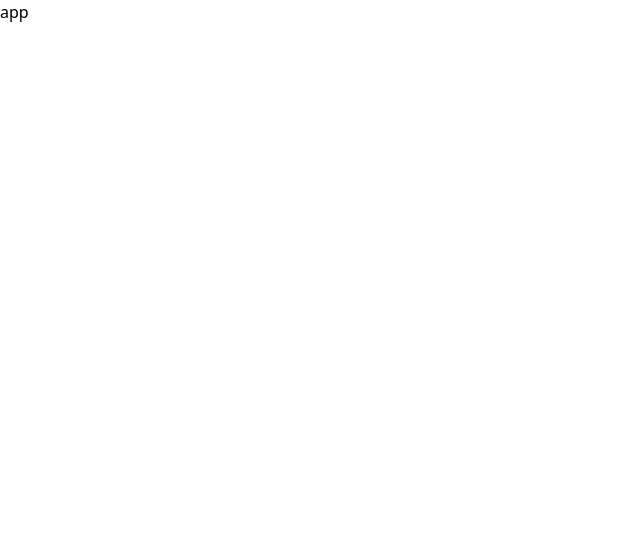
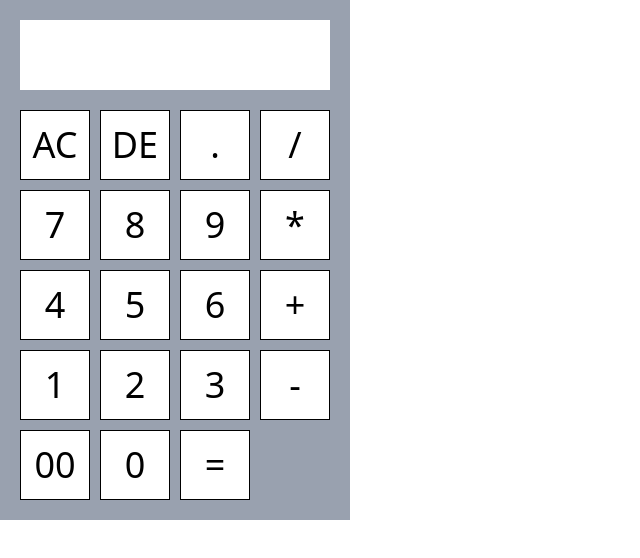
Before and after one commit to saritadipa34/react-calculator, a React (Vite) app: page / in a window 1280 px wide. Shown: the top 558 px of the page, without its empty margins (0-640 px from the left). Built offline with nearby package versions, Linux system fonts and the light colour scheme.

Commit message:
Partially done with UI

```diff
--- a/src/App.jsx
+++ b/src/App.jsx
@@ -1,8 +1,28 @@
+
+import NumberBox from "./components/NumberBox";
+import ResultBox from "./components/ResultBox";
 
 const App=()=>{
+
+const handleResult=()=>{
+
+}
+
+const handleBox=(value)=>{
+  console.log(value,"clicked")
+}
+
+  const signs=["AC","DE",".","/","7","8","9","*","4","5","6","+","1","2","3","-","00","0","="];
   return(
-    <div>
-      app
+    <div className="h-[520px] w-[350px] py-[20px] px-[20px] bg-gray-400">
+      <ResultBox onChange={handleResult}/>
+      <div  className="flex flex-wrap gap-[10px]">
+      {
+        signs.map((sign,index)=>{
+         return  <NumberBox  value={sign} key={index} onClick={()=>handleBox(sign)}/>
+        })
+      }
+      </div>
     </div>
   )
 }
--- a/src/components/NumberBox.jsx
+++ b/src/components/NumberBox.jsx
@@ -0,0 +1,9 @@
+
+const NumberBox=({value,onClick})=>{
+    return(
+        <button onClick={()=>onClick(value)} type="text" className="border cursor-pointer text-4xl h-[70px] w-[70px] bg-white text-center">
+        {value}
+        </button>
+    )
+}
+export default NumberBox;
--- a/src/components/ResultBox.jsx
+++ b/src/components/ResultBox.jsx
@@ -0,0 +1,9 @@
+
+const ResultBox=({value,onChange})=>{
+    return(
+        <input type="text" onChange={onChange} className="bg-white w-full h-[70px] px-[15px] py-[10px] text-5xl mb-[20px] "
+value={value}
+        />
+    )
+}
+export default ResultBox;
```
